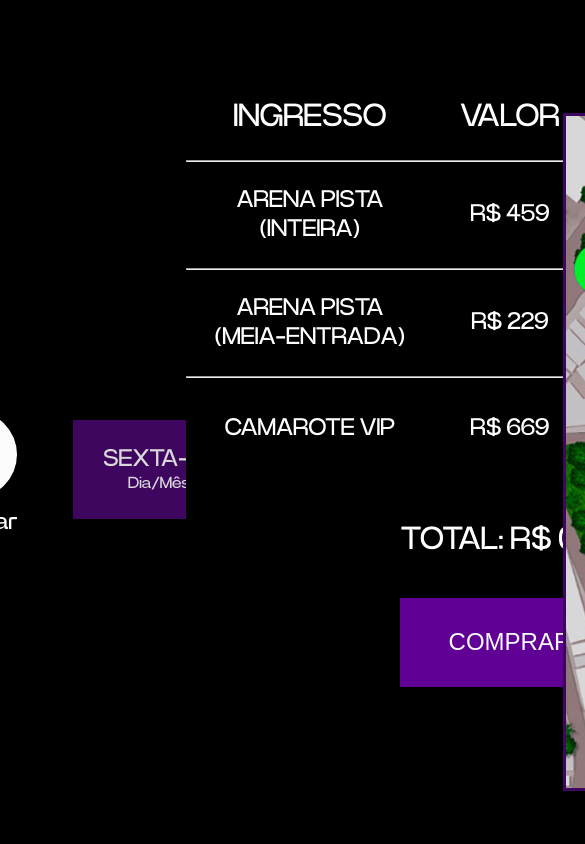
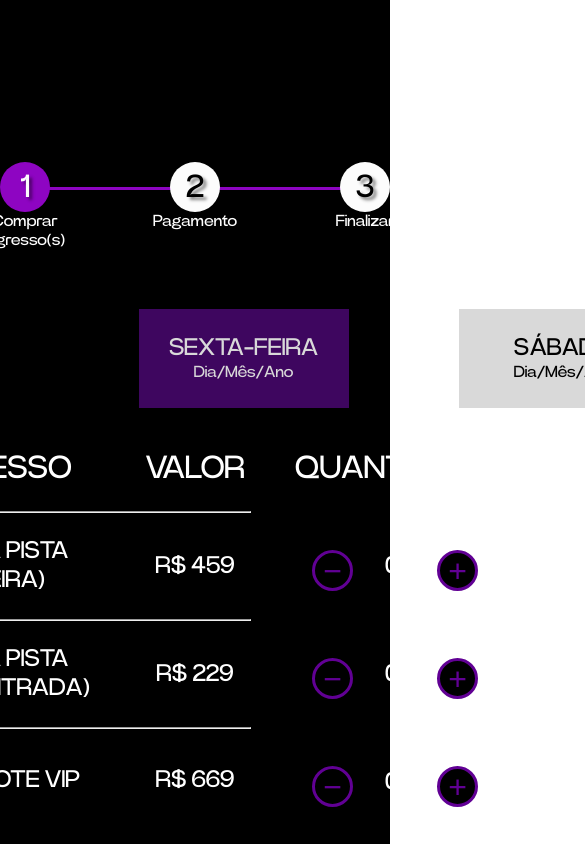
Before and after one commit to elcarvalhogoncalves/inkigayofestival, a Next.js app in the folder inkigayo-festival/: page /ingresso in a window 390 px wide. Shown: the top 844 px of the page, 585 px wide, since content can reach past the window. Built offline with nearby package versions, Linux system fonts and the light colour scheme.

Commit message:
mobile: ajuste no CSS da 'progress bar'

```diff
--- a/inkigayo-festival/src/styles/components/ingresso/Ingresso.module.css
+++ b/inkigayo-festival/src/styles/components/ingresso/Ingresso.module.css
@@ -1,16 +1,3 @@
-@media screen and (max-width: 400px) {
-  .main {
-    display: flex;
-    justify-content: center;
-    align-items: center;
-  }
-
-  .progressCount {
-    height: 50px;
-    width: 50px;
-  }
-}
-
 .main {
   background: #000000;
   height: 100%;
@@ -71,6 +58,7 @@
   z-index: 10;
   background: #fcfcfc;
   color: #000000;
+  text-shadow: rgba(0, 0, 0, 0.479) 0.1em 0.1em 0.1em;
 }
 
 .progressCountActive {
@@ -83,3 +71,17 @@
   font-size: 24px;
   padding: 10px;
 }
+
+@media screen and (max-width: 600px) {
+  .stepWizardItem + .stepWizardItem::after {
+    top: 25px;
+  }
+  .progressCount {
+    height: 50px;
+    width: 50px;
+  }
+  .progressLabel {
+    font-size: 16px;
+    padding: 0px;
+  }
+}
--- a/inkigayo-festival/src/styles/components/ingresso/IngressoComprar.module.css
+++ b/inkigayo-festival/src/styles/components/ingresso/IngressoComprar.module.css
@@ -1,21 +1,3 @@
-@media screen and (max-width: 670px) {
-  .divider {
-    display: flex;
-    align-items: center;
-    justify-content: center;
-    width: 380px !important;
-  }
-
-  .cardsDaysList {
-    width: 113px;
-    height: 43px;
-  }
-
-  .imagemArena {
-    width: 10%;
-  }
-}
-
 .cardsDays {
   display: flex;
   justify-content: center;
@@ -186,3 +168,21 @@
   flex-direction: column;
   margin-top: 6rem;
 }
+
+@media screen and (max-width: 670px) {
+  .divider {
+    display: flex;
+    align-items: center;
+    justify-content: center;
+    width: 380px;
+  }
+
+  .cardsDaysList {
+    width: 113px;
+    height: 43px;
+  }
+
+  .imagemArena {
+    width: 10%;
+  }
+}
```
